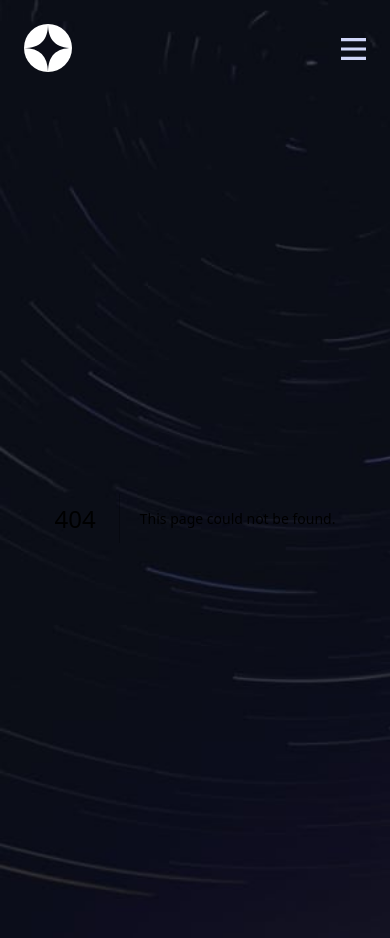
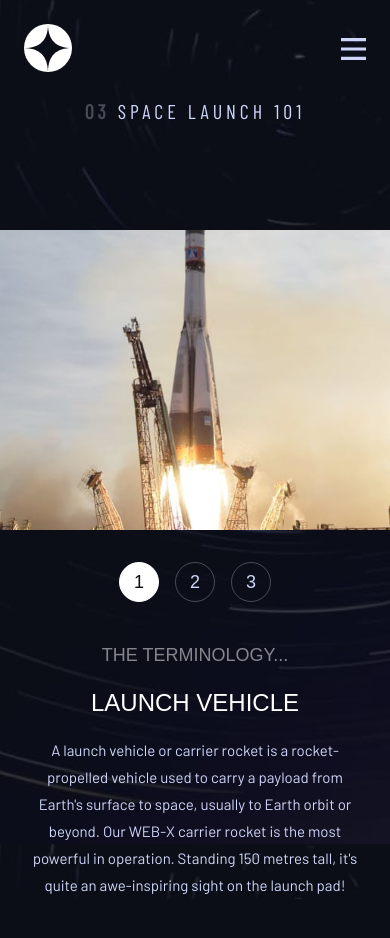
Before and after one commit to Md-Talim/fm-space-tourism, a Next.js app: page /technology in a window 390 px wide. Before the commit this address had no page. After the commit the page ends 899 px from the top, so only its background shows below. Built offline with nearby package versions, Linux system fonts and the light colour scheme; a web font is replaced by a local one.

Commit message:
feat: implement TechnologyPage and Pagination component for mobile screen sizes

```diff
--- /dev/null
+++ b/src/app/technology/page.tsx
@@ -0,0 +1,52 @@
+"use client";
+
+import { PageTitle } from "@/components/shared/page-title";
+import data from "@/data.json";
+import Image from "next/image";
+import { useState } from "react";
+import { Pagination } from "./pagination";
+
+const TechnologyPage = () => {
+  const technologyList = data.technology;
+  const [selectedTechnologyIndex, setSelectedTechnologyIndex] = useState(0);
+  const selectedTechnology = technologyList[selectedTechnologyIndex];
+
+  const handleTechnologyChange = (index: number) => {
+    setSelectedTechnologyIndex(index);
+  };
+
+  return (
+    <section className="mx-auto max-w-[1110px] space-y-6 md:h-[792px]">
+      <PageTitle index={3} title="Space Launch 101" />
+
+      <section className="flex flex-col gap-8">
+        <div className="pt-20">
+          <div className="relative h-[300px] overflow-hidden sm:hidden md:block">
+            <Image
+              src={selectedTechnology.images.portrait}
+              alt={selectedTechnology.name}
+              fill
+              className="object-cover object-bottom"
+            />
+          </div>
+        </div>
+
+        <div className="flex flex-col items-center gap-10 px-6">
+          <Pagination
+            selectedTechnologyIndex={selectedTechnologyIndex}
+            onTechnologyChane={handleTechnologyChange}
+          />
+          <div className="space-y-4 text-center md:text-left">
+            <div className="space-y-4">
+              <p className="text-preset-4 text-white/50">The Terminology...</p>
+              <h2 className="text-preset-3">{selectedTechnology.name}</h2>
+            </div>
+            <p className="text-preset-9">{selectedTechnology.description}</p>
+          </div>
+        </div>
+      </section>
+    </section>
+  );
+};
+
+export default TechnologyPage;
--- /dev/null
+++ b/src/app/technology/pagination.tsx
@@ -0,0 +1,31 @@
+"use client";
+import clsx from "clsx";
+
+interface Props {
+  selectedTechnologyIndex: number;
+  onTechnologyChane: (index: number) => void;
+}
+
+export const Pagination = ({
+  selectedTechnologyIndex,
+  onTechnologyChane,
+}: Props) => {
+  return (
+    <div className="flex gap-x-4">
+      {[0, 1, 2].map((item) => (
+        <button
+          key={item}
+          className={clsx(
+            "text-preset-4 aspect-square w-10 cursor-pointer rounded-full border sm:w-14 md:w-20",
+            item === selectedTechnologyIndex
+              ? "text-dark border-white bg-white"
+              : "text-light border-white/25",
+          )}
+          onClick={() => onTechnologyChane(item)}
+        >
+          {item + 1}
+        </button>
+      ))}
+    </div>
+  );
+};
```
